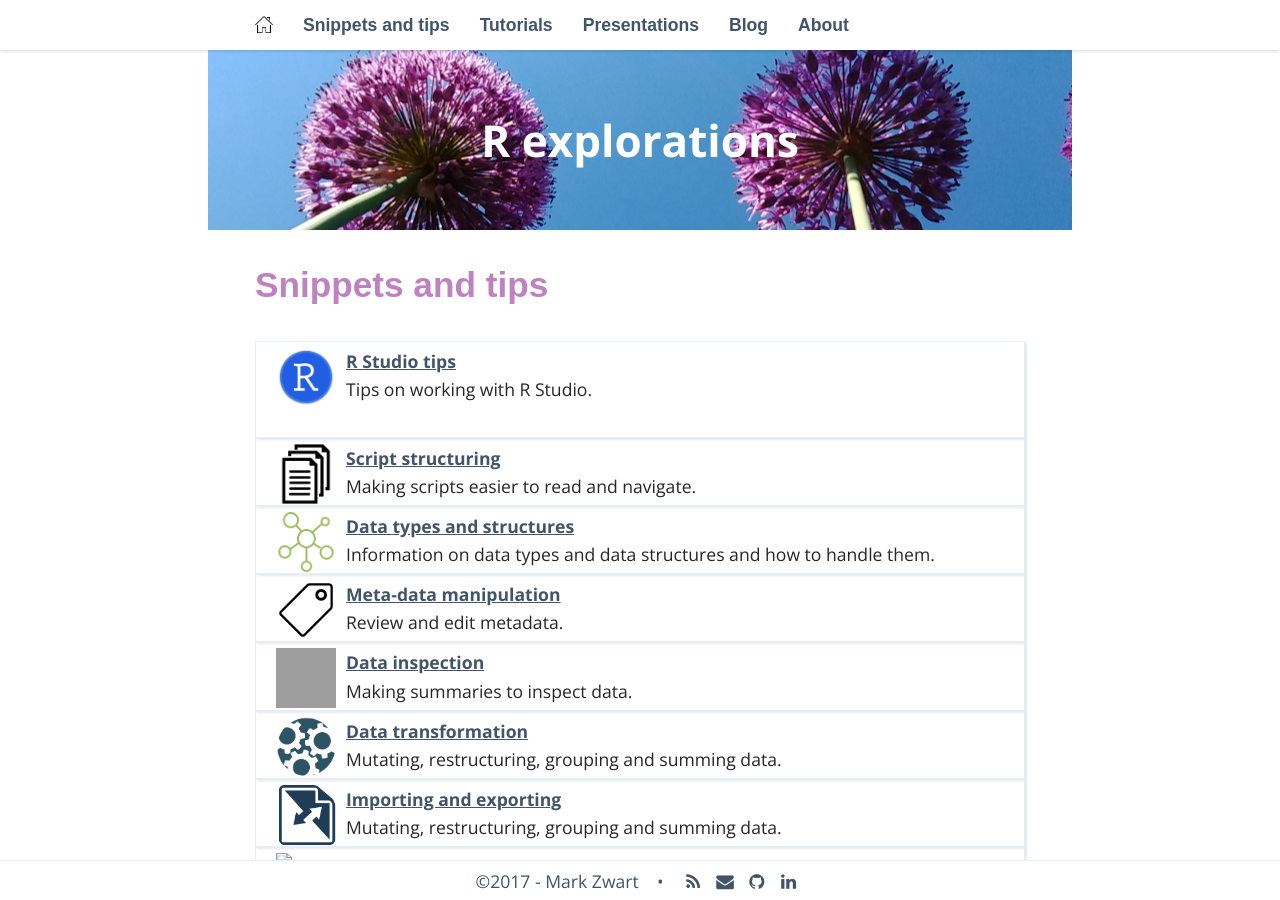
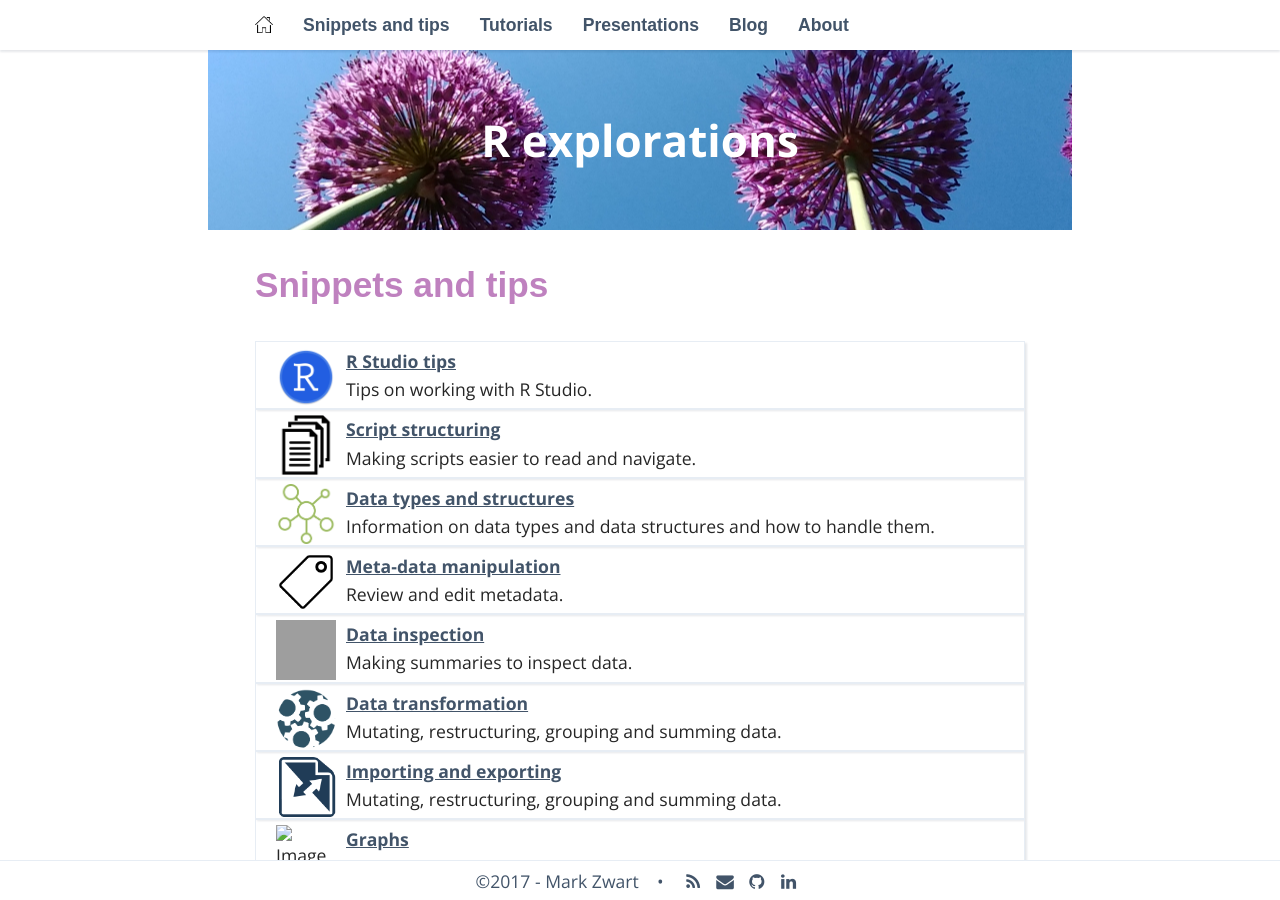
Before and after one commit to mark-me/mark-me.github.io, a Jekyll site: the page built from _pages/01-snippets-and-tips.md, in a window 1280 px wide and 900 px high. Built offline with Jekyll 4.4.1, drawn with Linux system fonts in a browser that asks for light colours; nearby versions of some CDN libraries; some web fonts are replaced; comment, search, counter and statistics services are not loaded; grey boxes are pictures that could not be loaded.

Commit message:
Changing snippet index

```diff
--- a/_pages/01-snippets-and-tips.md
+++ b/_pages/01-snippets-and-tips.md
@@ -9,7 +9,7 @@
 <img src="/_pages/snippets-and-tips/r-studio-tips.png" alt="Image text" style="margin: 0px 10px" width="60" height="60" align="left"/>
 <a href="/r-studio-tips/">R Studio tips</a><br>
 Tips on working with R Studio.
-<br><br>
+<br>
 </div>
 
 <div class="boxed">
--- a/_sass/_layout.scss
+++ b/_sass/_layout.scss
@@ -98,7 +98,8 @@
 .boxed_page {
   border: 1px solid $light;
   box-shadow: 2px 2px 2px RGBA(4, 25, 54, .1);
-  padding: 5px 10px;
+  padding: 10px 10px;
+  margin-top:5px;
 }
 
 /**
```
